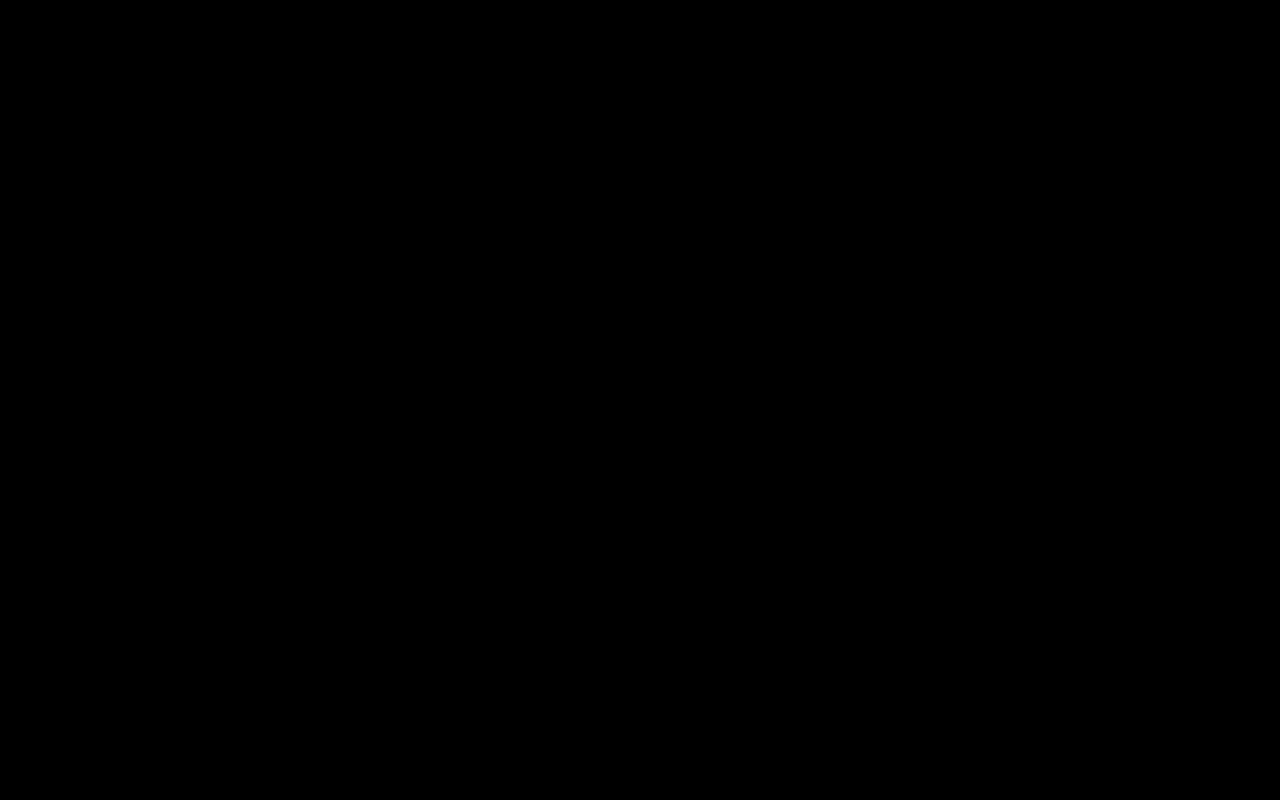
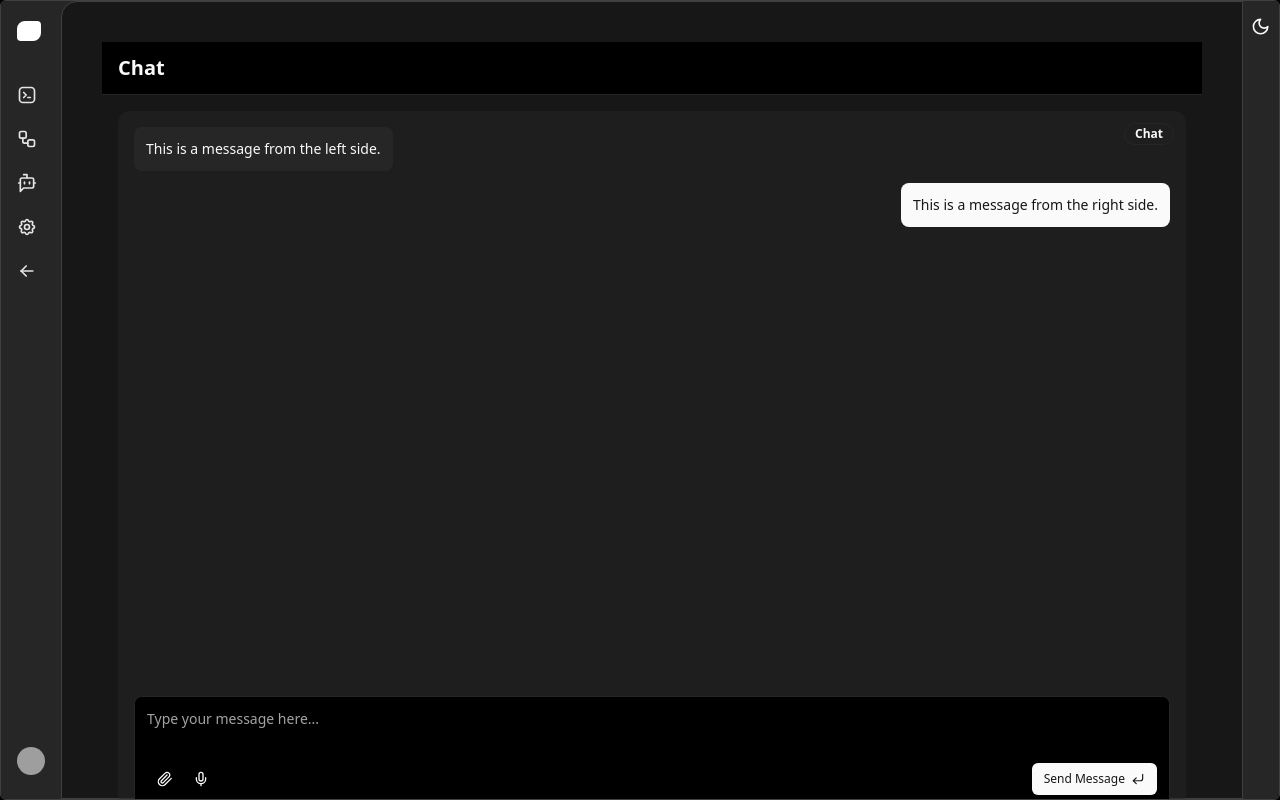
Before and after one commit to Aryainguz/infinity-saas, a Next.js app: page /dashboard/ai-chatbot in a window 1280 px wide. Before the commit this address had no page. Built offline with nearby package versions, Linux system fonts and the light colour scheme; grey boxes are pictures that could not be loaded.

Commit message:
"Refactor Dashboard component, update Dashboard HOC, and add @radix-ui/react-tooltip dependency"

```diff
--- /dev/null
+++ b/app/dashboard/ai-chatbot/page.tsx
@@ -0,0 +1,90 @@
+import {
+    CornerDownLeft,
+    Mic,
+    Paperclip,
+} from 'lucide-react'
+
+import { Badge } from '../../../components/ui/badge'
+import { Button } from '../../../components/ui/button'
+import { Label } from '../../../components/ui/label'
+import { Textarea } from '../../../components/ui/textarea'
+import {
+    Tooltip,
+    TooltipContent,
+    TooltipTrigger,
+    TooltipProvider,
+} from '../../../components/ui/tooltip'
+
+const page = () => {
+    return (
+        <TooltipProvider>
+            <div className="flex h-screen w-full flex-col">
+                <header className="bg-background sticky top-0 z-10 flex h-[53px] items-center gap-1 border-b px-4">
+                    <h1 className="text-xl font-semibold">Chat</h1>
+                </header>
+                <main className="flex flex-1 flex-col gap-4 overflow-auto p-4">
+                    <div className="bg-muted/50 relative flex h-full min-h-[50vh] flex-col rounded-xl p-4">
+                        <Badge variant="outline" className="absolute right-3 top-3">
+                            Chat
+                        </Badge>
+
+                        {/* Dummy Messages */}
+                        <div className="flex flex-col gap-3">
+                            {/* Left side message */}
+                            <div className="self-start bg-muted p-3 rounded-lg max-w-xs">
+                                <p className="text-sm">This is a message from the left side.</p>
+                            </div>
+
+                            {/* Right side message */}
+                            <div className="self-end bg-primary text-primary-foreground p-3 rounded-lg max-w-xs">
+                                <p className="text-sm">This is a message from the right side.</p>
+                            </div>
+                        </div>
+
+                        <div className="flex-1" />
+
+                        {/* Chat input box */}
+                        <form
+                            className="bg-background focus-within:ring-ring relative overflow-hidden rounded-lg border focus-within:ring-1"
+                        >
+                            <Label htmlFor="message" className="sr-only">
+                                Message
+                            </Label>
+                            <Textarea
+                                id="message"
+                                placeholder="Type your message here..."
+                                className="min-h-12 resize-none border-0 p-3 shadow-none focus-visible:ring-0"
+                            />
+                            <div className="flex items-center p-3 pt-0">
+                                <Tooltip>
+                                    <TooltipTrigger asChild>
+                                        <Button variant="ghost" size="icon">
+                                            <Paperclip className="size-4" />
+                                            <span className="sr-only">Attach file</span>
+                                        </Button>
+                                    </TooltipTrigger>
+                                    <TooltipContent side="top">Attach File</TooltipContent>
+                                </Tooltip>
+                                <Tooltip>
+                                    <TooltipTrigger asChild>
+                                        <Button variant="ghost" size="icon">
+                                            <Mic className="size-4" />
+                                            <span className="sr-only">Use Microphone</span>
+                                        </Button>
+                                    </TooltipTrigger>
+                                    <TooltipContent side="top">Use Microphone</TooltipContent>
+                                </Tooltip>
+                                <Button type="submit" size="sm" className="ml-auto gap-1.5">
+                                    Send Message
+                                    <CornerDownLeft className="size-3.5" />
+                                </Button>
+                            </div>
+                        </form>
+                    </div>
+                </main>
+            </div>
+        </TooltipProvider>
+    )
+}
+
+export default page
--- /dev/null
+++ b/app/dashboard/layout.tsx
@@ -0,0 +1,16 @@
+import Dashboard from '@/components/HOC/Dashboard'
+interface DashboardProps {
+    children: React.ReactNode
+}
+
+const DashboardMain = ({ children }: DashboardProps) => {
+    return (
+        <Dashboard>
+            <div>
+                {children}
+            </div>
+        </Dashboard>
+    )
+}
+
+export default DashboardMain
--- a/app/dashboard/page.tsx
+++ b/app/dashboard/page.tsx
@@ -1,13 +1,12 @@
-import Dashboard from '@/components/HOC/Dashboard'
+interface DashboardProps {
+  children: React.ReactNode
+}
 
-const DashboardMain = () => {
+const DashboardMain = ({ children }: DashboardProps) => {
   return (
-    <Dashboard>
     <div>
-        main
+      {children}
     </div>
-
-        </Dashboard>
   )
 }
 
--- a/components/HOC/Dashboard.tsx
+++ b/components/HOC/Dashboard.tsx
@@ -16,8 +16,8 @@ import { useState } from "react";
 export default function Dashboard({ children }: { children: React.ReactNode }) {
   const links = [
     {
-      label: "Dasboard",
-      href: '/dashboard',
+      label: "AI Chatbot",
+      href: '/dashboard/ai-chatbot',
       icon: (
         <IconBrandTabler className="text-neutral-700 dark:text-neutral-200 h-5 w-5 flex-shrink-0" />
       ),
--- /dev/null
+++ b/components/ui/badge.tsx
@@ -0,0 +1,36 @@
+import * as React from 'react'
+import { type VariantProps, cva } from 'class-variance-authority'
+
+import { ny } from '@/lib/utils'
+
+const badgeVariants = cva(
+   'inline-flex items-center rounded-full border px-2.5 py-0.5 text-xs font-semibold transition-colors focus:outline-none focus:ring-2 focus:ring-ring focus:ring-offset-2',
+   {
+      variants: {
+         variant: {
+            default:
+          'border-transparent bg-primary text-primary-foreground hover:bg-primary/80',
+            secondary:
+          'border-transparent bg-secondary text-secondary-foreground hover:bg-secondary/80',
+            destructive:
+          'border-transparent bg-destructive text-destructive-foreground hover:bg-destructive/80',
+            outline: 'text-foreground',
+         },
+      },
+      defaultVariants: {
+         variant: 'default',
+      },
+   },
+)
+
+export interface BadgeProps
+   extends React.HTMLAttributes<HTMLDivElement>,
+   VariantProps<typeof badgeVariants> {}
+
+function Badge({ className, variant, ...props }: BadgeProps) {
+   return (
+      <div className={ny(badgeVariants({ variant }), className)} {...props} />
+   )
+}
+
+export { Badge, badgeVariants }
--- a/components/ui/multi-step-loader.tsx
+++ b/components/ui/multi-step-loader.tsx
@@ -1,5 +1,5 @@
 "use client";
-import { cn } from "@/lib/utils";
+import { cn } from "@/lib/utilss";
 import { AnimatePresence, motion } from "framer-motion";
 import { useState, useEffect } from "react";
 
@@ -69,7 +69,7 @@ const LoaderCore = ({
                   className={cn(
                     "text-black dark:text-white",
                     value === index &&
-                      "text-black dark:text-lime-500 opacity-100"
+                    "text-black dark:text-lime-500 opacity-100"
                   )}
                 />
               )}
--- /dev/null
+++ b/components/ui/tooltip.tsx
@@ -0,0 +1,50 @@
+'use client'
+
+import * as React from 'react'
+import * as TooltipPrimitive from '@radix-ui/react-tooltip'
+import { type VariantProps, cva } from 'class-variance-authority'
+
+import { ny } from '@/lib/utils'
+
+const tooltipVariants = cva(
+   'z-50 overflow-hidden rounded-md px-3 py-1.5 text-sm animate-in fade-in-0 zoom-in-95 data-[state=closed]:animate-out data-[state=closed]:fade-out-0 data-[state=closed]:zoom-out-95 data-[side=bottom]:slide-in-from-top-2 data-[side=left]:slide-in-from-right-2 data-[side=right]:slide-in-from-left-2 data-[side=top]:slide-in-from-bottom-2',
+   {
+      variants: {
+         variant: {
+            default: 'bg-primary text-primary-foreground',
+            outline: 'border bg-popover text-popover-foreground shadow-md',
+            secondary: 'bg-secondary text-secondary-foreground',
+         },
+      },
+      defaultVariants: {
+         variant: 'default',
+      },
+   },
+)
+
+const TooltipProvider = TooltipPrimitive.Provider
+
+const Tooltip = TooltipPrimitive.Root
+
+const TooltipTrigger = TooltipPrimitive.Trigger
+
+const TooltipArrow = TooltipPrimitive.TooltipArrow
+
+export interface TooltipProps
+   extends React.ComponentPropsWithoutRef<typeof TooltipPrimitive.Content>,
+   VariantProps<typeof tooltipVariants> {};
+
+const TooltipContent = React.forwardRef<
+   React.ElementRef<typeof TooltipPrimitive.Content>,
+   TooltipProps
+>(({ className, variant, sideOffset = 4, ...props }, ref) => (
+   <TooltipPrimitive.Content
+      ref={ref}
+      sideOffset={sideOffset}
+      className={ny(tooltipVariants({ variant, className }))}
+      {...props}
+   />
+))
+TooltipContent.displayName = TooltipPrimitive.Content.displayName
+
+export { Tooltip, TooltipTrigger, TooltipArrow, TooltipContent, TooltipProvider }
--- a/package.json
+++ b/package.json
@@ -18,6 +18,7 @@
     "@radix-ui/react-select": "^2.1.1",
     "@radix-ui/react-slot": "^1.1.0",
     "@radix-ui/react-switch": "^1.1.0",
+    "@radix-ui/react-tooltip": "^1.1.2",
     "@tabler/icons-react": "^3.15.0",
     "ai": "^3.3.28",
     "class-variance-authority": "^0.7.0",
```
Also changed, not shown: 1 other file (tests, documents, lock files or other folders). Lines whose indentation alone changed are shown as unchanged.
